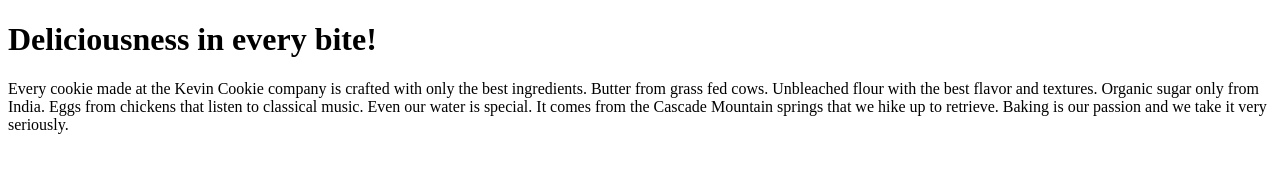
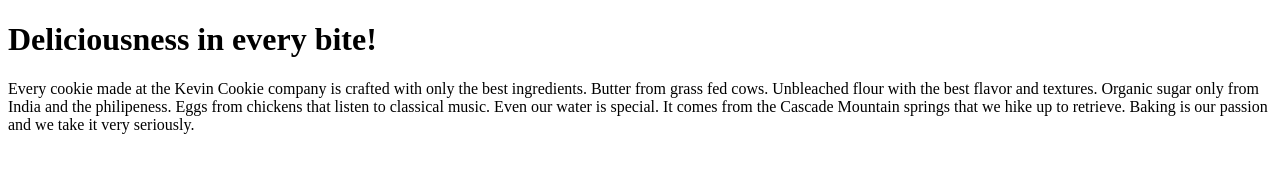
Before and after one commit to Wathiari/JohnCookingCompany, a plain HTML site: page index.htm in a window 1280 px wide. Drawn offline with Linux system fonts and the light colour scheme.

Commit message:
Update index.htm

```diff
--- a/index.htm
+++ b/index.htm
@@ -3,7 +3,7 @@
 <body>
 
 <h1>Deliciousness in every bite!</h1>
-<p>Every cookie made at the Kevin Cookie company is crafted with only the best ingredients. Butter from grass fed cows. Unbleached flour with the best flavor and textures. Organic sugar only from India. Eggs from chickens that listen to classical music. Even our water is special. It comes from the Cascade Mountain springs that we hike up to retrieve. Baking is our passion and we take it very seriously.</p>
+<p>Every cookie made at the Kevin Cookie company is crafted with only the best ingredients. Butter from grass fed cows. Unbleached flour with the best flavor and textures. Organic sugar only from India and the philipeness. Eggs from chickens that listen to classical music. Even our water is special. It comes from the Cascade Mountain springs that we hike up to retrieve. Baking is our passion and we take it very seriously.</p>
 
 
 </body>
```
